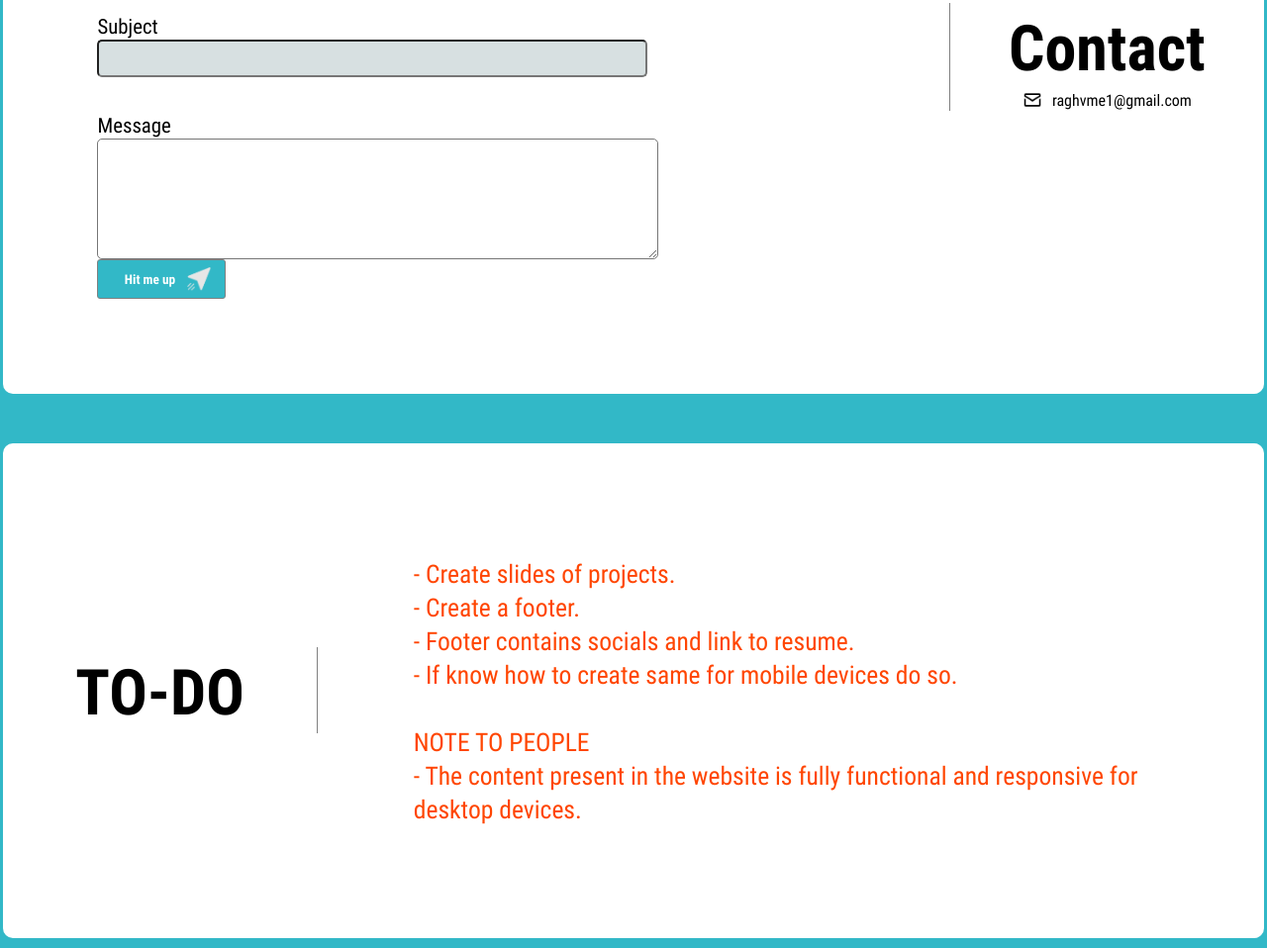
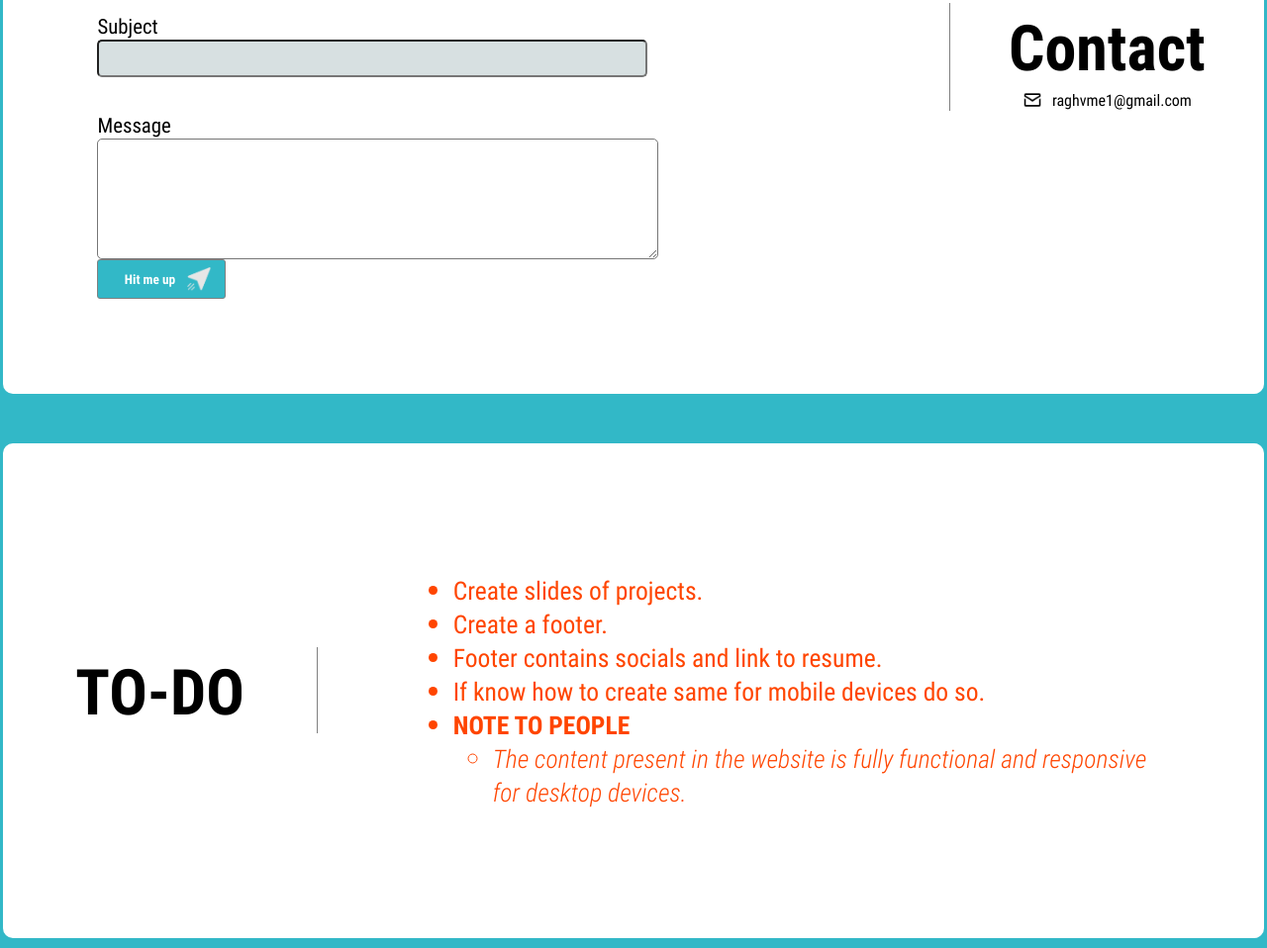
Before and after one commit to bene-volent/website, a website: page public/html/index.html in a window 1280 px wide. Shown: the part 1953-2911 px from the top of the page at 99% size. Drawn offline with Linux system fonts and the light colour scheme.

Commit message:
Changed TODO Structure

```diff
--- a/public/html/index.html
+++ b/public/html/index.html
@@ -132,14 +132,20 @@
                     TO-DO
                 </div>
                 <div class="no-bold flex-mode center-all font-def tp-text" style="font-size: 1em;color:orangered">
-                    - Create slides of projects. <br>
-                    - Create a footer. <br>
-                    - Footer contains socials and link to resume. <br>
-                    - If know how to create same for mobile devices do so. <br>
-                    <br>
-                    NOTE TO PEOPLE <br>
-                    - The content present in the website is fully functional and responsive for desktop devices. <br>
+                    <ul>
+                        <li>Create slides of projects.</li>
+                        <li>Create a footer.</li>
+                        <li>Footer contains socials and link to resume.</li>
+                        <li>If know how to create same for mobile devices do so. </li>
+                        <li>
+                            <strong>
+                                NOTE TO PEOPLE
+                            </strong>
+                            <ul>
+                                <li><em>The content present in the website is fully functional and responsive for desktop devices.</em> </li>
+                            </ul>
 
+                        </li>
                 </div>
             </div>
         </section>
```
